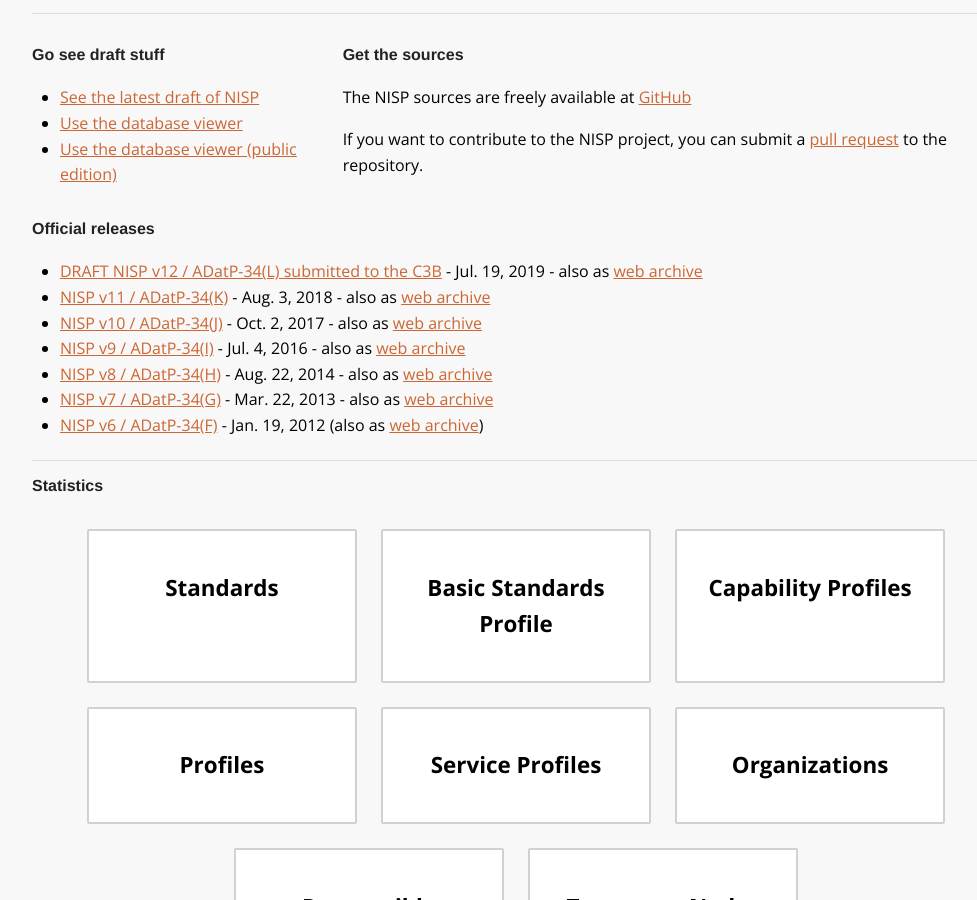
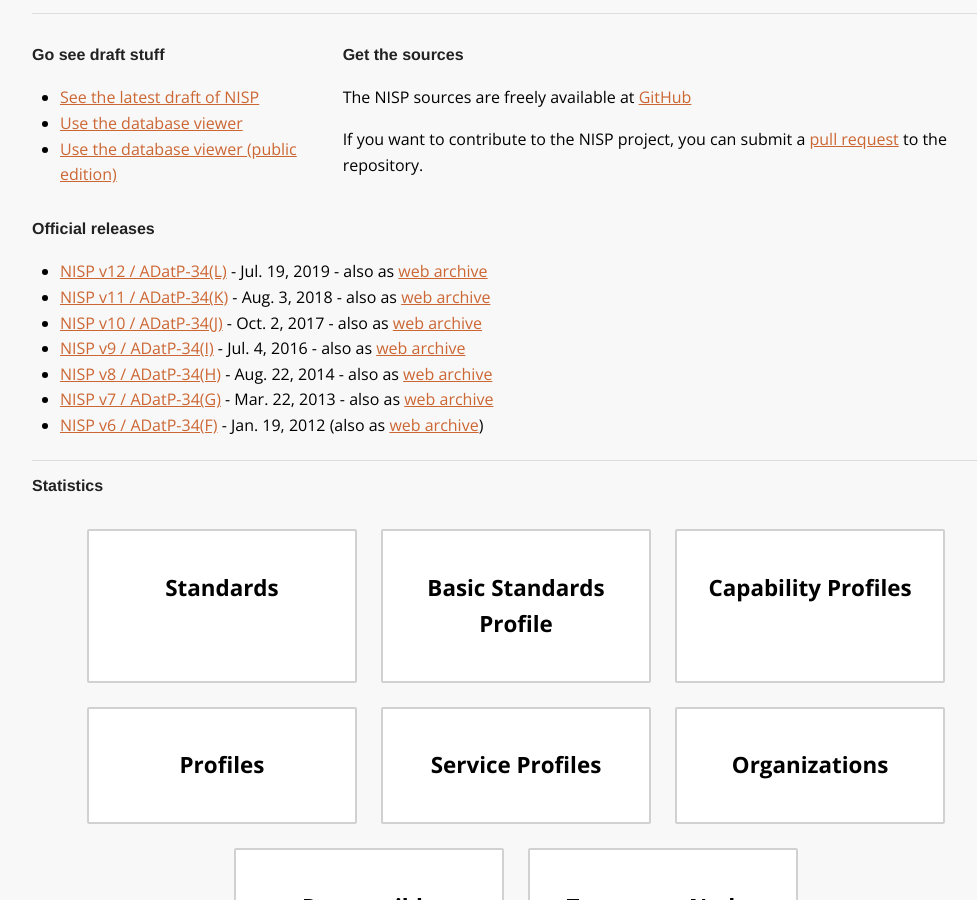
Before and after one commit to stavnstrup/nisp-nation, a Jekyll site: the page built from index.md, in a window 1280 px wide and 900 px high, scrolled down 447 px. Shown: the whole window, without its empty margins (124-1101 px from the left). Built offline with Jekyll 4.4.1, drawn with Linux system fonts in a browser that asks for light colours; nearby versions of some CDN libraries.

Commit message:
NISP v12 rev 1 has now passed silence procedure

```diff
--- a/index.md
+++ b/index.md
@@ -39,7 +39,7 @@
 
 <h4>Official releases</h4>
 <ul>
-  <li><a href="{{ page.archive-location}}/nisp-12.0/">DRAFT NISP v12 / ADatP-34(L) submitted to the C3B</a> -
+  <li><a href="{{ page.archive-location}}/nisp-12.0/">NISP v12 / ADatP-34(L)</a> -
   Jul. 19, 2019  - also as <a href="{{ page.archive-location}}/nisp-web-12.0-release.zip">web archive</a></li>
   <li><a href="{{ page.archive-location}}/nisp-11.0/">NISP v11 / ADatP-34(K)</a> -
   Aug. 3, 2018  - also as <a href="{{ page.archive-location}}/nisp-web-11.0-release.zip">web archive</a></li>
```
